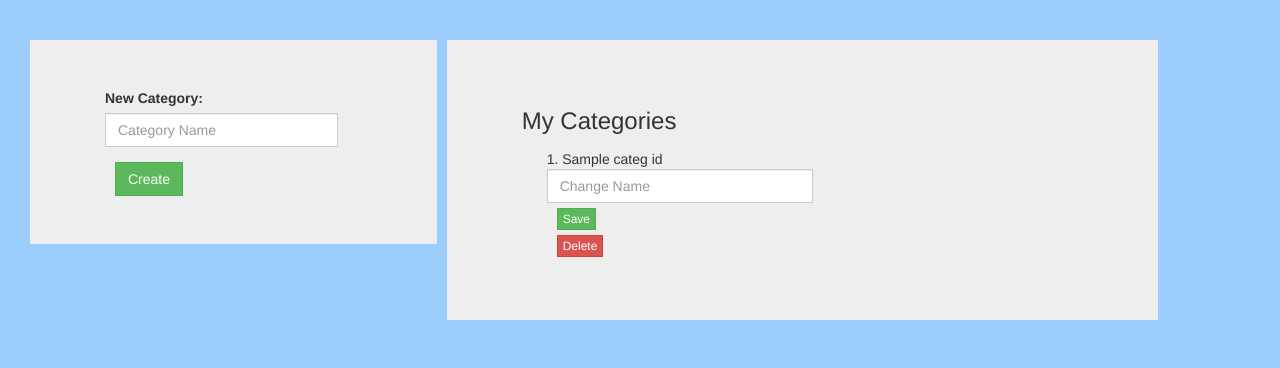
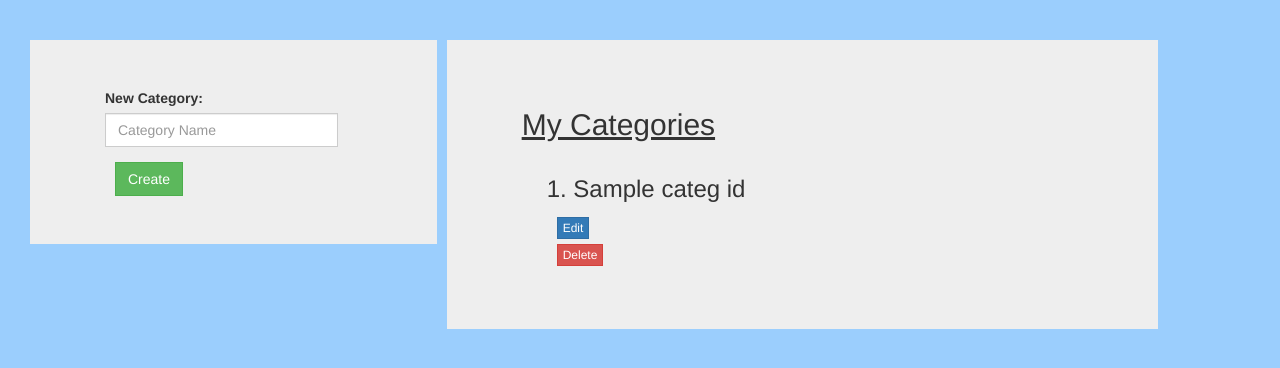
Before and after one commit to nyandiekaFelix/yummy-recipes, a Flask app: template yummy_recipes/templates/recipes.html in a window 1280 px wide. Shown: the part 51-419 px from the top of the page. Run offline with Flask 2, Linux system fonts and the light colour scheme; the template is opened without the code that fills it: values that come from a table or form of the project are taken from there, most other values are stand-ins (such as "Sample title", 1, 10 or a date in 2020); some libraries are stand-ins or nearby versions.

Commit message:
[feat]: toggle edit form

```diff
--- a/yummy_recipes/templates/recipes.html
+++ b/yummy_recipes/templates/recipes.html
@@ -16,15 +16,18 @@
         </div>
         <div class="col-md-7 creator jumbotron">
             <div class="container col-md-12">
-                <h3>My Categories</h3>
+                <h2>My Categories</h2>
                 <ul class="categ-list pull-left">
                     {% for categ, categ_id in categs.items() %}
                         <div class="categ-name row">
-                            <span id="cat-name">
+                            <h3>
                                 {{ loop.index }}. {{ categ_id["category_name"] }}
-                            </span>
+                            </h3>
+                            <button class="edit manipulators btn btn-xs btn-primary"
+                                id="{{ loop.index }}">Edit</button>
 
-                            <form method="POST" action="{{ url_for('edit_category') }}">
+                            <form method="POST" action="{{ url_for('edit_category') }}"
+                                id="form-{{ loop.index }}" style="display: none;">
                                 {{categ_form.csrf_token}}
                                 <input type="hidden" class="form-control pull-left" name="categ_id"
                                     value='{{ categ_id["category_id"] }}'>
@@ -43,5 +46,17 @@
                 </ul>
             </div>
         </div>
-</div>
+    </div>
+    {% block scripts %}
+        <script type="text/javascript">
+            $(document).ready(function () {
+                $('.edit').each(function () {
+                    var toggled_id = 'form-' + $(this).attr('id');
+                    $(this).click(function () {
+                        $('#' + toggled_id).toggle();
+                    });
+                });
+            });
+        </script>
+    {% endblock %}
 {% endblock %}
```
